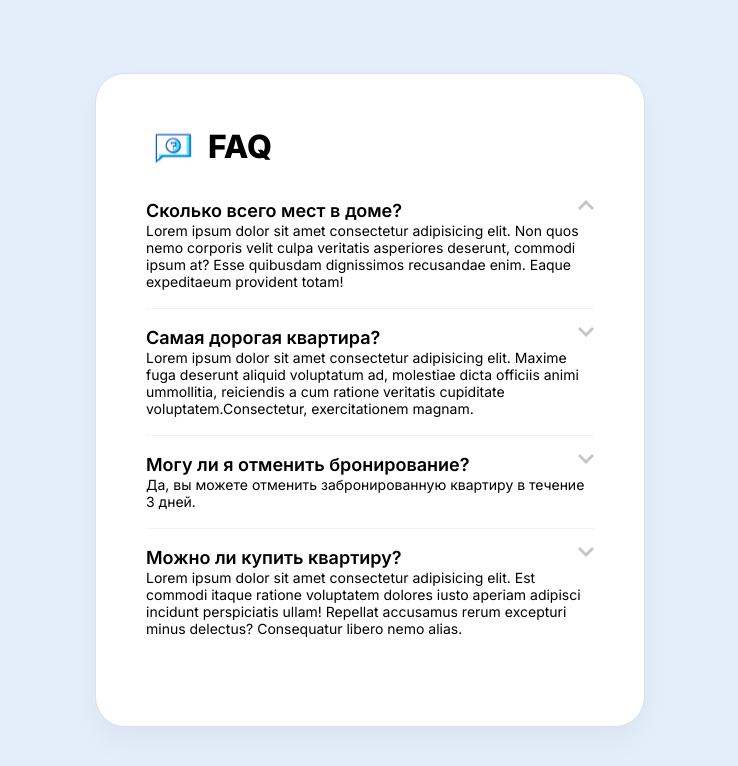
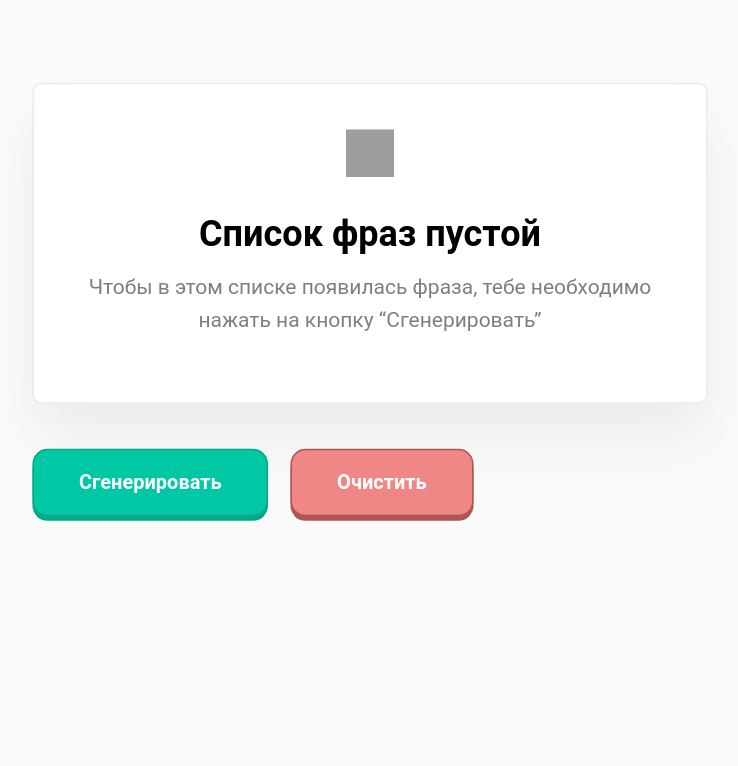
Before and after one commit to prekater/archakov-tutorials, a React (Create React App) app: page / in a window 1280 px wide. Shown: the top 766 px of the page, without its empty margins (270-1008 px from the left). Built offline with nearby package versions, Linux system fonts and the light colour scheme; grey boxes are pictures that could not be loaded.

Commit message:
ДЗ к уроку 2.8 Генерация случайных фраз готово

```diff
--- a/src/index.js
+++ b/src/index.js
@@ -1,9 +1,10 @@
 import React from 'react';
 import ReactDOM from 'react-dom';
-import './index.css';
+import './tutorial-4/App.css';
 // import App from './tutorial-1.9/App';
 //import App from './tutorial-2/App';
-import App from './tutorial-2.2/App';
+//import App from './tutorial-2.2/App';
+import App from './tutorial-4/App';
 
 ReactDOM.render(
   <React.StrictMode>
--- /dev/null
+++ b/src/tutorial-4/App.css
@@ -0,0 +1,75 @@
+* {
+    font-family: "Roboto";
+}
+
+body {
+    background-color: #FAFAFA;
+}
+
+.wrapper {
+    width: 450px;
+    margin: 50px auto;
+    transform: scale(1.5) translateY(70px);
+}
+
+.list {
+    max-height: 400px;
+    overflow: auto;
+    padding: 30px;
+    margin-bottom: 30px;
+}
+
+.btn {
+    height: 45px;
+    padding: 0 30px;
+    border: 0;
+    border-radius: 10px;
+    margin-right: 15px;
+    font-weight: 600;
+    cursor: pointer;
+    transition: all 0.15s ease;
+}
+.btn:active {
+    transform: translateY(2px);
+    box-shadow: none;
+}
+.btn_generate {
+    background-color: #00C8A4;
+    color: #fff;
+    box-shadow: 0 3px 0 #00A98B;
+    border: 1px solid #00A98B;
+}
+.btn_clear {
+    background-color: #F08787;
+    box-shadow: 0 3px 0 #B05555;
+    border: 1px solid #B05555;
+    color: #fff;
+}
+
+.block {
+    padding: 15px 30px;
+    background: #FFFFFF;
+    border: 1px solid #EBEBEB;
+    box-sizing: border-box;
+    box-shadow: 0px 9px 24px rgba(0, 0, 0, 0.01), 0px 25px 40px rgba(0, 0, 0, 0.05);
+    border-radius: 6px;
+    margin-bottom: 30px;
+}
+.block h3 {
+    font-size: 18px;
+}
+
+.empty-block {
+    text-align: center;
+    padding: 30px;
+}
+.empty-block h2 {
+    font-size: 24px;
+    margin-bottom: 0;
+}
+.empty-block p {
+    margin-top: 10px;
+    font-size: 14px;
+    opacity: 0.5;
+    line-height: 22px;
+}
--- /dev/null
+++ b/src/tutorial-4/App.js
@@ -0,0 +1,96 @@
+import React from 'react';
+
+import EmptyBlock from './components/EmptyBlock';
+import Phrase from './components/Phrase';
+
+const adjectivesArr = [
+  'абсолютный',
+  'адский',
+  'азартный',
+  'активный',
+  'ангельский',
+  'астрономический',
+  'баснословный',
+  'безбожный',
+  'безбрежный',
+  'безвозвратный',
+  'безграничный',
+  'бездонный',
+  'бездушный',
+  'безжалостный',
+  'замечательно',
+  'замечательный',
+  'записной',
+  'запредельный',
+  'заядлый',
+  'звериный',
+  'зверский',
+  'зеленый',
+  'злой',
+  'злостный',
+  'значительный',
+  'неоспоримый',
+  'неотразимый',
+  'неоценимый',
+  'непередаваемый',
+];
+
+const nounsArr = [
+  'лгун',
+  'день',
+  'конь',
+  'олень',
+  'человек',
+  'программист',
+  'ребёнок',
+  'конец',
+  'город',
+  'дурак',
+];
+
+const App = () => {
+  const [phrases, setPhrases] = React.useState([]);
+
+  const clearPhrases = () => {
+    setPhrases([]);
+  };
+
+  function getRandomIndex(min, max) {
+    return Math.round(Math.random() * (max - min) + min);
+  }
+
+  const generatePhrase = () => {
+    const adjectiveFirst =
+      adjectivesArr[getRandomIndex(0, adjectivesArr.length - 1)];
+
+    const adjectiveSecond =
+      adjectivesArr[getRandomIndex(0, adjectivesArr.length - 1)];
+
+    const noun = nounsArr[getRandomIndex(0, nounsArr.length - 1)];
+
+    return setPhrases([
+      ...phrases,
+      `${adjectiveFirst} ${adjectiveSecond} ${noun}`,
+    ]);
+  };
+
+  return (
+    <div className="wrapper">
+      {phrases.length === 0 ? (
+        <EmptyBlock />
+      ) : (
+        phrases.map((phrase) => {
+          return <Phrase text={phrase} key={phrase} />;
+        })
+      )}
+      <button className="btn btn_generate" onClick={generatePhrase}>
+        Сгенерировать
+      </button>
+      <button className="btn btn_clear" onClick={clearPhrases}>
+        Очистить
+      </button>
+    </div>
+  );
+};
+
+export default App;
--- /dev/null
+++ b/src/tutorial-4/components/EmptyBlock.jsx
@@ -0,0 +1,21 @@
+import React from 'react';
+
+const EmptyBlock = () => {
+  return (
+    <div className="block empty-block">
+      <img
+        src="https://res.cloudinary.com/dfnhxiq6j/image/upload/v1640354646/ghost_lztiyl.png"
+        width="32px"
+        height="32px"
+        alt="Ghost"
+      />
+      <h2>Список фраз пустой</h2>
+      <p>
+        Чтобы в этом списке появилась фраза, тебе необходимо нажать на кнопку
+        “Сгенерировать”
+      </p>
+    </div>
+  );
+};
+
+export default EmptyBlock;
--- /dev/null
+++ b/src/tutorial-4/components/Phrase.jsx
@@ -0,0 +1,11 @@
+import React from 'react';
+
+const Phrase = ({ text }) => {
+  return (
+    <div className="block">
+      <h3>{text}</h3>
+    </div>
+  );
+};
+
+export default Phrase;
```
